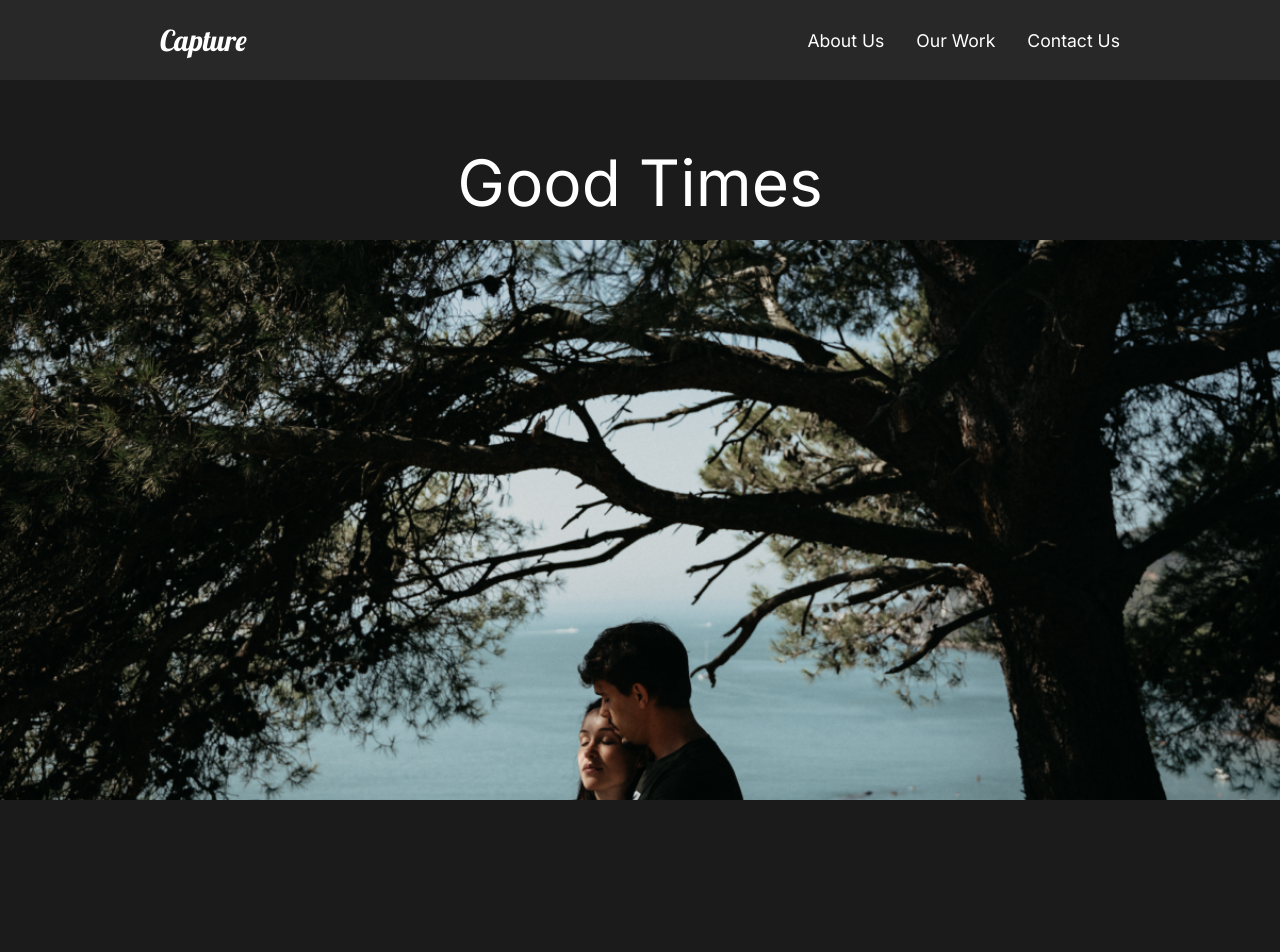
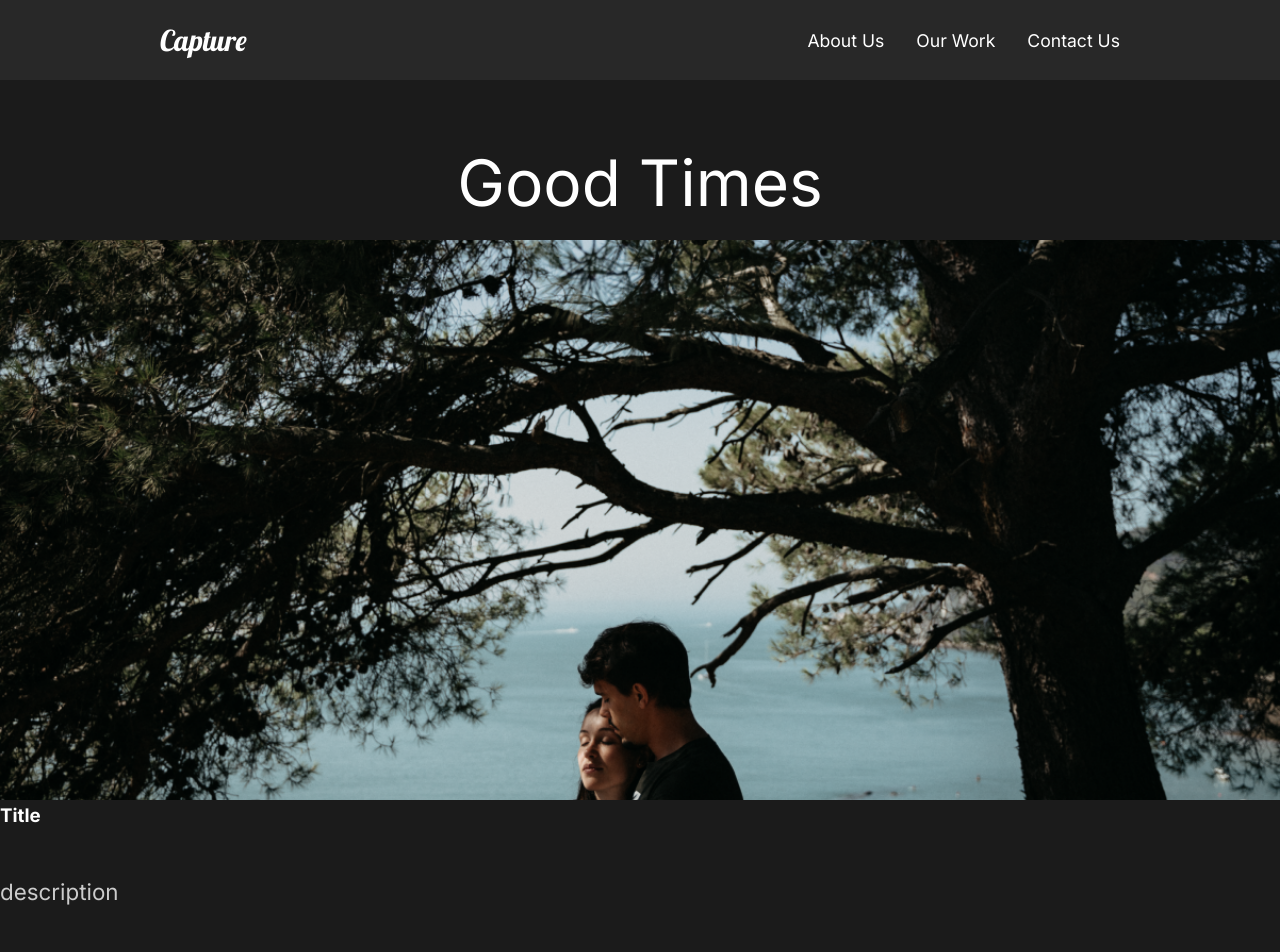
Before and after one commit to sujoyduttajad/Capture-Portfolio, a React (Create React App) app: page /work/good-times in a window 1280 px wide. Shown: the top 952 px of the page. Before the commit the page ends 804 px from the top, so only its background shows below. Built offline with nearby package versions, Linux system fonts and the light colour scheme.

Commit message:
Update MovieDetail.js

```diff
--- a/src/pages/MovieDetail.js
+++ b/src/pages/MovieDetail.js
@@ -24,13 +24,22 @@ const Headline = styled.div`
   }
 `;
 const Awards = styled.div``;
-const Award = styled.div``;
 
+// Award Component
+const Award = () => {
+  return (
+    <div>
+      <h3>Title</h3>
+      <div className="line"></div>
+      <p>description</p>
+    </div>
+  );
+};
 
 const MovieDetail = () => {
   const history = useHistory();
   const url = history.location.pathname;
-  console.log(url)
+  console.log(url);
   const [movies, setMovies] = useState(MovieState);
   const [movie, setMovie] = useState(null);
 
@@ -48,11 +57,9 @@ const MovieDetail = () => {
             <img src={movie.mainImg} alt="movie" />
           </Headline>
           <Awards>
-          {
-            movie.awards.map((award) => (
-              <Award/>
-            ))
-          }
+            {movie.awards.map((award) => (
+              <Award />
+            ))}
           </Awards>
         </div>
       ) : (
```
Lines whose indentation alone changed are shown as unchanged.
